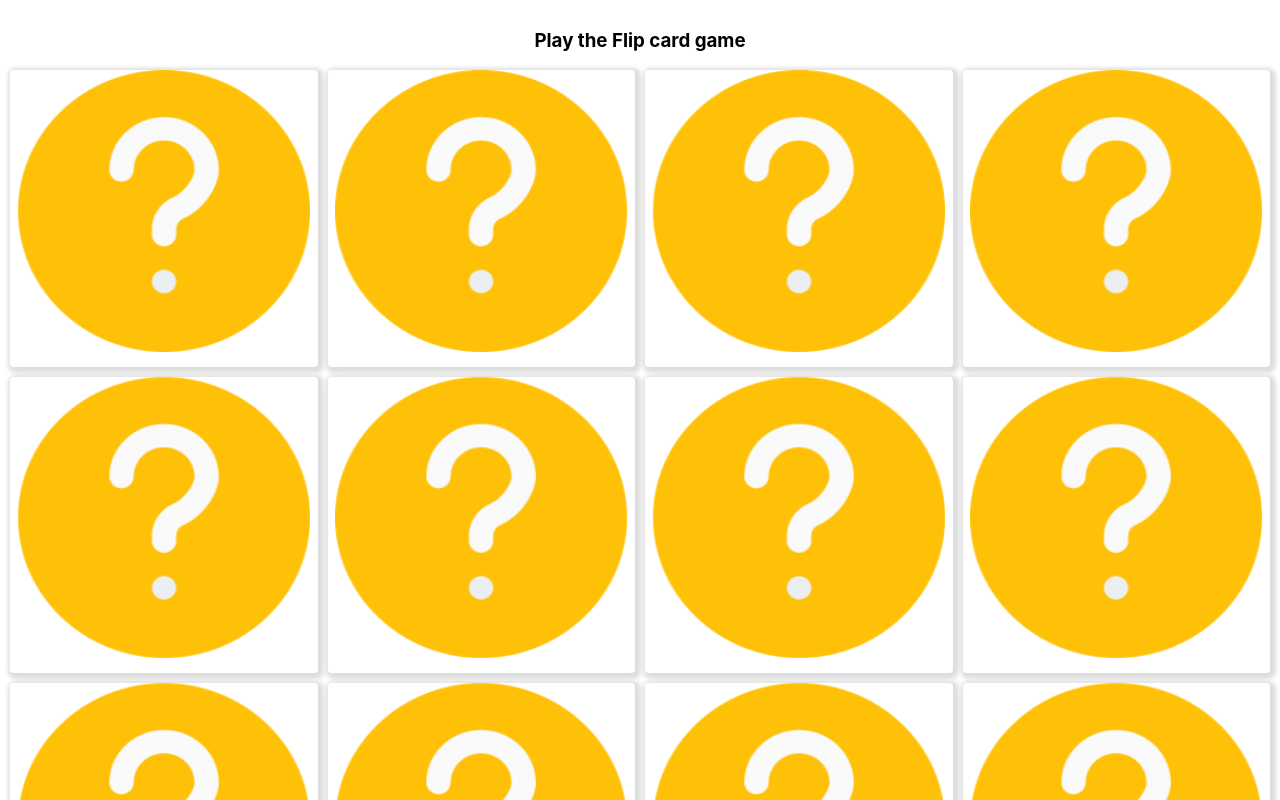
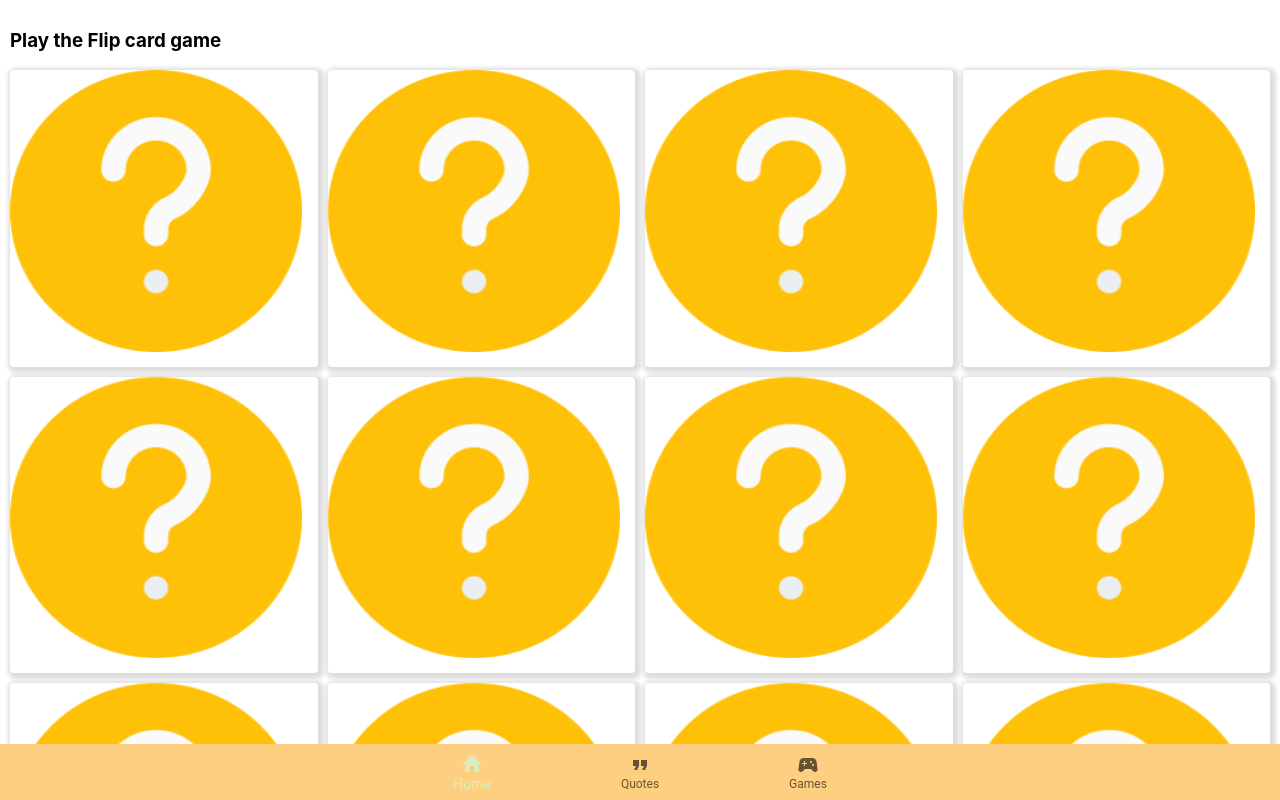
Before and after one commit to sydteo/lazysloth, a React (Create React App) app: page /games in a window 1280 px wide. Shown: the top 800 px of the page. Built offline with nearby package versions, Linux system fonts and the light colour scheme.

Commit message:
Add routes to App

```diff
--- a/src/App.js
+++ b/src/App.js
@@ -1,27 +1,27 @@
-import logo from "./logo.svg";
 import "./App.css";
-import GamePage from "./screens/game/GamePage.jsx";
+import HomePage from "./screens/home/HomePage";
+import GamePage from "./screens/game/GamePage";
+import { ThemeProvider } from "@emotion/react";
+import theme from "./UI/theme";
+import QuotePage from "./screens/quote/QuotePage";
+import BottomNav from "./screens/bottomnav/BottomNav";
+import { Route, BrowserRouter, Routes } from "react-router-dom";
+import { Box } from "@mui/material";
 
 function App() {
   return (
-    <div className="App">
-      {/* <header className="App-header"> */}
-      <GamePage />
-      {/* <img src={logo} className="App-logo" alt="logo" />
-        <p>
-          Edit <code>src/App.js</code> and save to reload.
-        </p>
-
-        <a
-          className="App-link"
-          href="https://reactjs.org"
-          target="_blank"
-          rel="noopener noreferrer"
-        >
-          Learn React
-        </a> */}
-      {/* </header> */}
-    </div>
+    <Box sx={{ height: "100vh" }}>
+      <ThemeProvider theme={theme}>
+        <BrowserRouter>
+          <Routes>
+            <Route exact path="/home" element={<HomePage />} />
+            <Route exact path="/quotes" element={<QuotePage />} />
+            <Route exact path="/games" element={<GamePage />} />
+          </Routes>
+          <BottomNav />
+        </BrowserRouter>
+      </ThemeProvider>
+    </Box>
   );
 }
 
```
